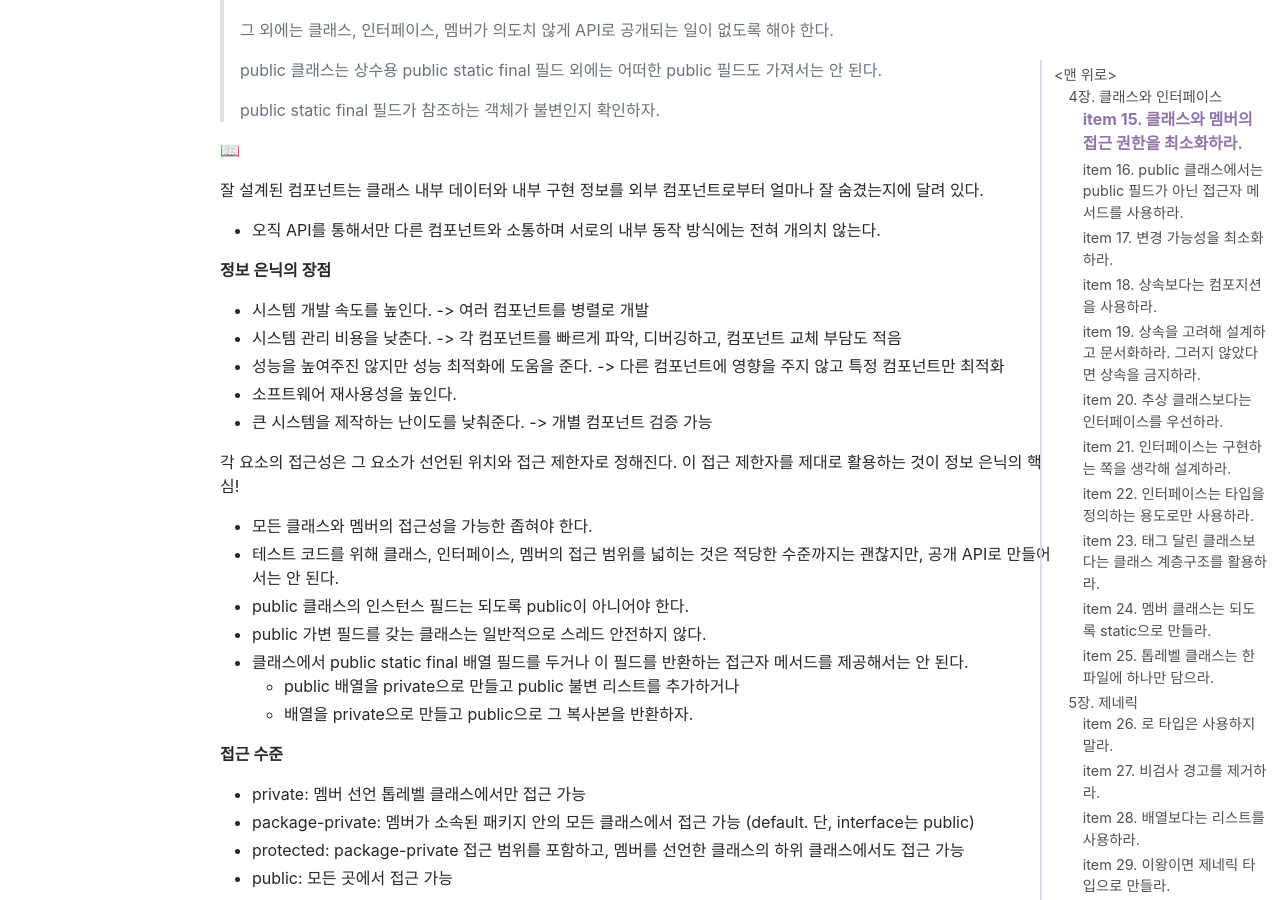
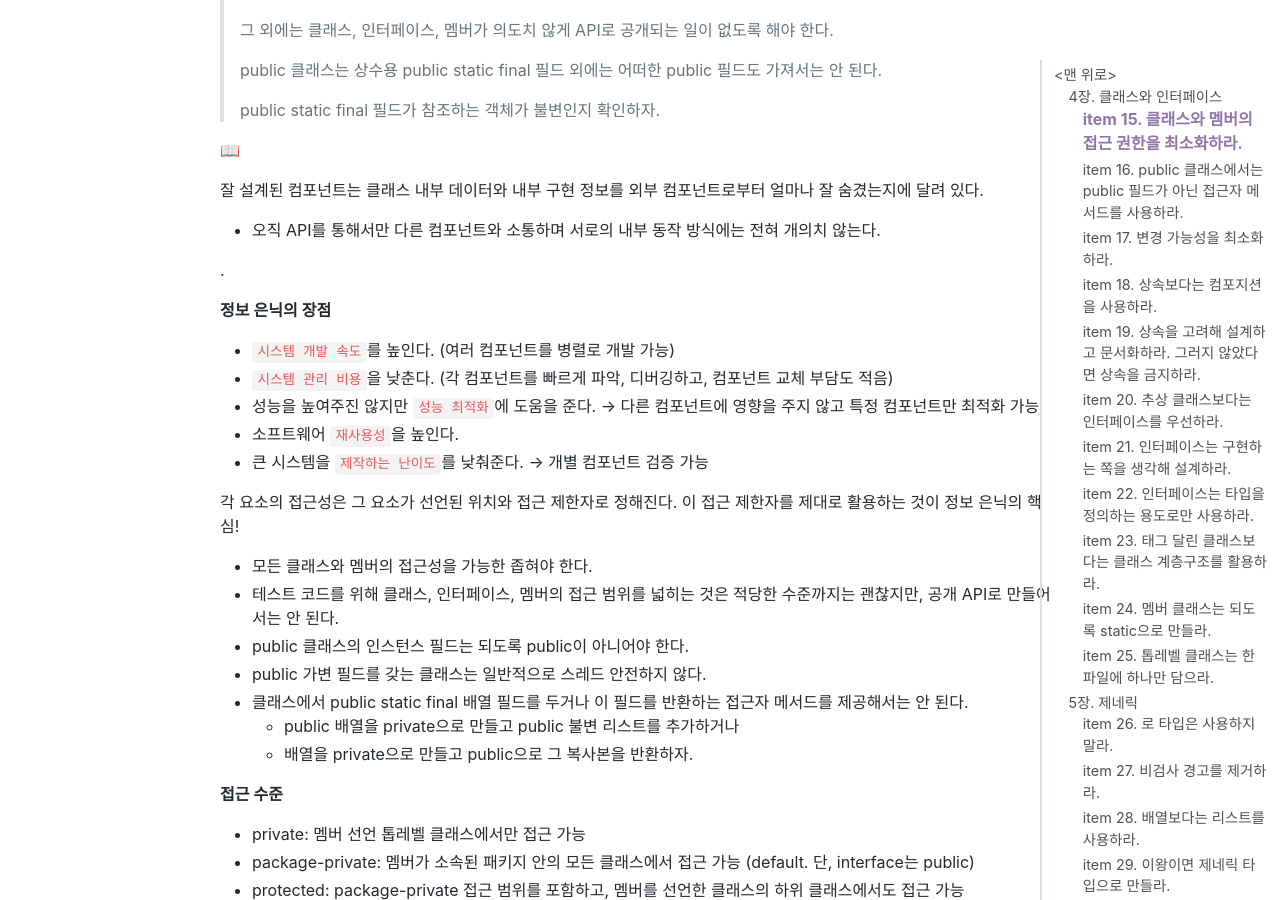
Before and after one commit to jihunparkme/jihunparkme.github.io, a Jekyll site: the page built from _posts/2023-04-22-Effective-Java-Class-Interface-Generics.md, in a window 1280 px wide and 900 px high, scrolled down 911 px. Built offline with Jekyll 4.4.1, drawn with Linux system fonts in a browser that asks for light colours; nearby versions of some CDN libraries; comment, search, counter and statistics services are not loaded.

Commit message:
[Effective Java] item 15. 클래스와 멤버의 접근 권한을 최소화하라.

```diff
--- a/_posts/2023-04-22-Effective-Java-Class-Interface-Generics.md
+++ b/_posts/2023-04-22-Effective-Java-Class-Interface-Generics.md
@@ -26,16 +26,30 @@ featured-img: EFF_JAVA
 📖
 
 잘 설계된 컴포넌트는 클래스 내부 데이터와 내부 구현 정보를 외부 컴포넌트로부터 얼마나 잘 숨겼는지에 달려 있다.
+- 오직 API를 통해서만 다른 컴포넌트와 소통하며 서로의 내부 동작 방식에는 전혀 개의치 않는다.
 
-- 오직 API를 통해서만 다른 컴포넌트와 소통하며 서로의 내부 동작 방식에는 전혀 개의치 않는다.
+.
 
 **정보 은닉의 장점**
 
-- 시스템 개발 속도를 높인다. -> 여러 컴포넌트를 병렬로 개발
-- 시스템 관리 비용을 낮춘다. -> 각 컴포넌트를 빠르게 파악, 디버깅하고, 컴포넌트 교체 부담도 적음
-- 성능을 높여주진 않지만 성능 최적화에 도움을 준다. -> 다른 컴포넌트에 영향을 주지 않고 특정 컴포넌트만 최적화
-- 소프트웨어 재사용성을 높인다.
-- 큰 시스템을 제작하는 난이도를 낮춰준다. -> 개별 컴포넌트 검증 가능
+- `시스템 개발 속도`를 높인다. (여러 컴포넌트를 병렬로 개발 가능)
+- `시스템 관리 비용`을 낮춘다. (각 컴포넌트를 빠르게 파악, 디버깅하고, 컴포넌트 교체 부담도 적음)
+- 성능을 높여주진 않지만 `성능 최적화`에 도움을 준다. → 다른 컴포넌트에 영향을 주지 않고 특정 컴포넌트만 최적화 가능
+- 소프트웨어 `재사용성`을 높인다.
+- 큰 시스템을 `제작하는 난이도`를 낮춰준다. → 개별 컴포넌트 검증 가능
+
+
+
+
+
+
+
+
+
+
+
+
+
 
 각 요소의 접근성은 그 요소가 선언된 위치와 접근 제한자로 정해진다. 이 접근 제한자를 제대로 활용하는 것이 정보 은닉의 핵심!
 
@@ -53,6 +67,21 @@ featured-img: EFF_JAVA
 - package-private: 멤버가 소속된 패키지 안의 모든 클래스에서 접근 가능 (default. 단, interface는 public)
 - protected: package-private 접근 범위를 포함하고, 멤버를 선언한 클래스의 하위 클래스에서도 접근 가능
 - public: 모든 곳에서 접근 가능
+
+
+
+
+
+
+
+
+
+
+
+
+
+
+
 
 <br>
 
```
